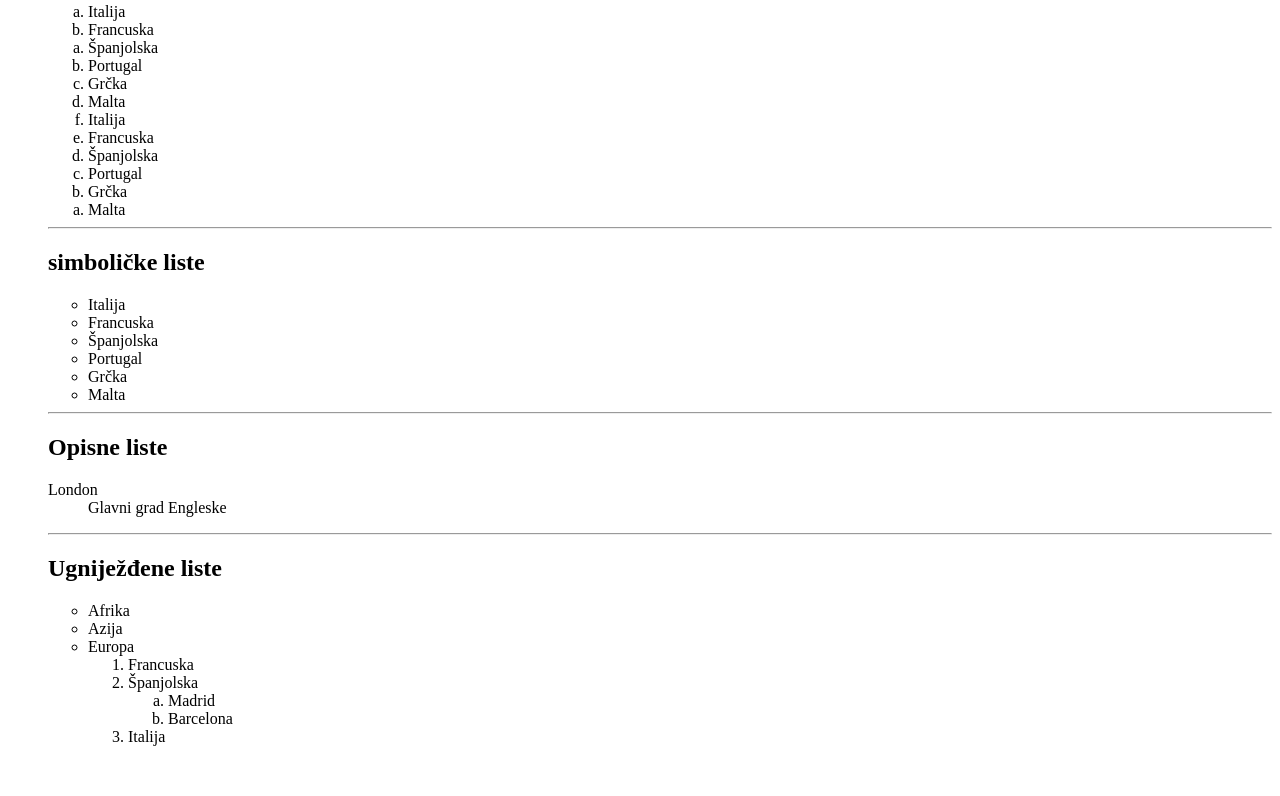
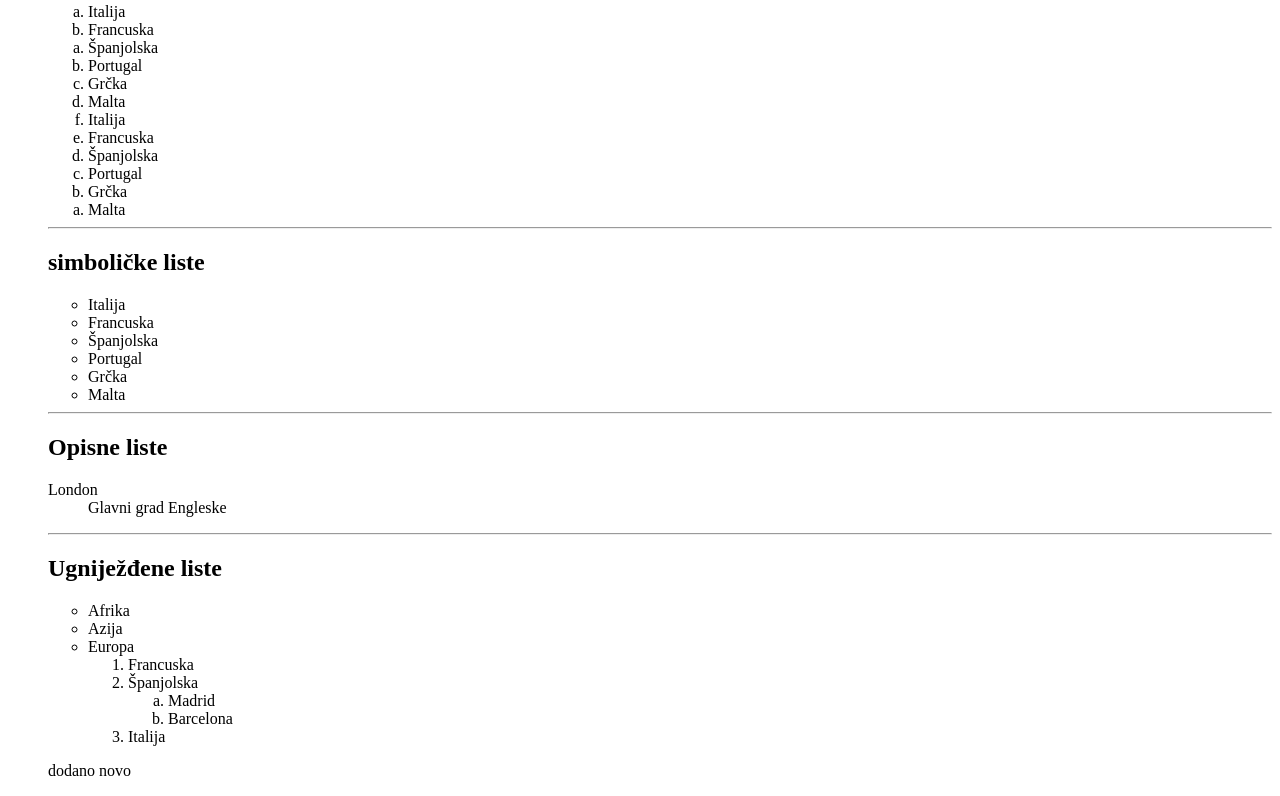
Before and after one commit to Tetka95/algebra1, a plain HTML site: page index.html in a window 1280 px wide. Shown: the part 1205-2001 px from the top of the page. Before the commit the page ends 1967 px from the top, so only its background shows below. Drawn offline with Linux system fonts and the light colour scheme.

Commit message:
neka promjena

```diff
--- a/index.html
+++ b/index.html
@@ -133,5 +133,6 @@
             </ol>
         </li>
     </ul>
+    <p><marked> dodano novo </marked></p>
     </body>
 </html>
```
